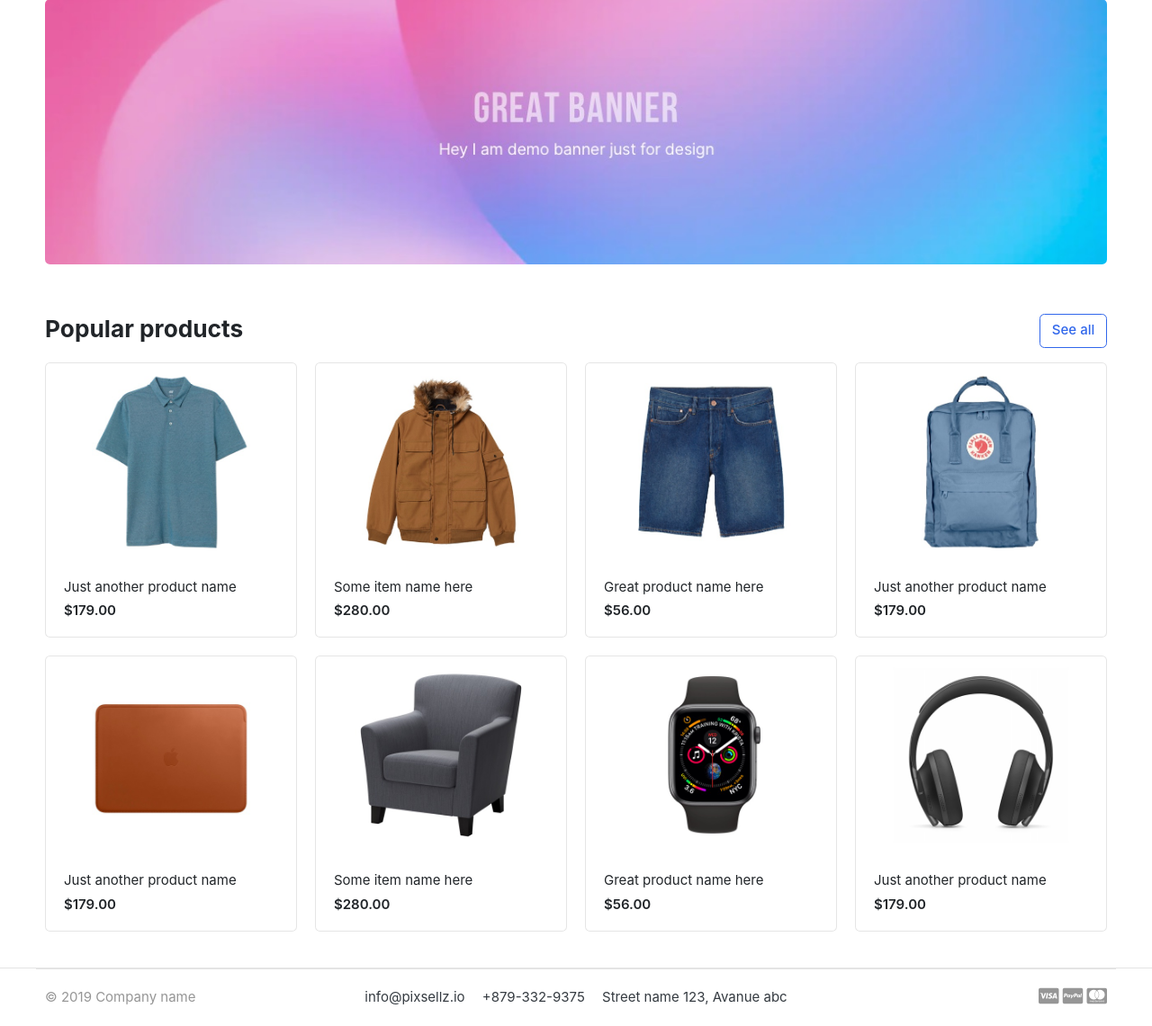
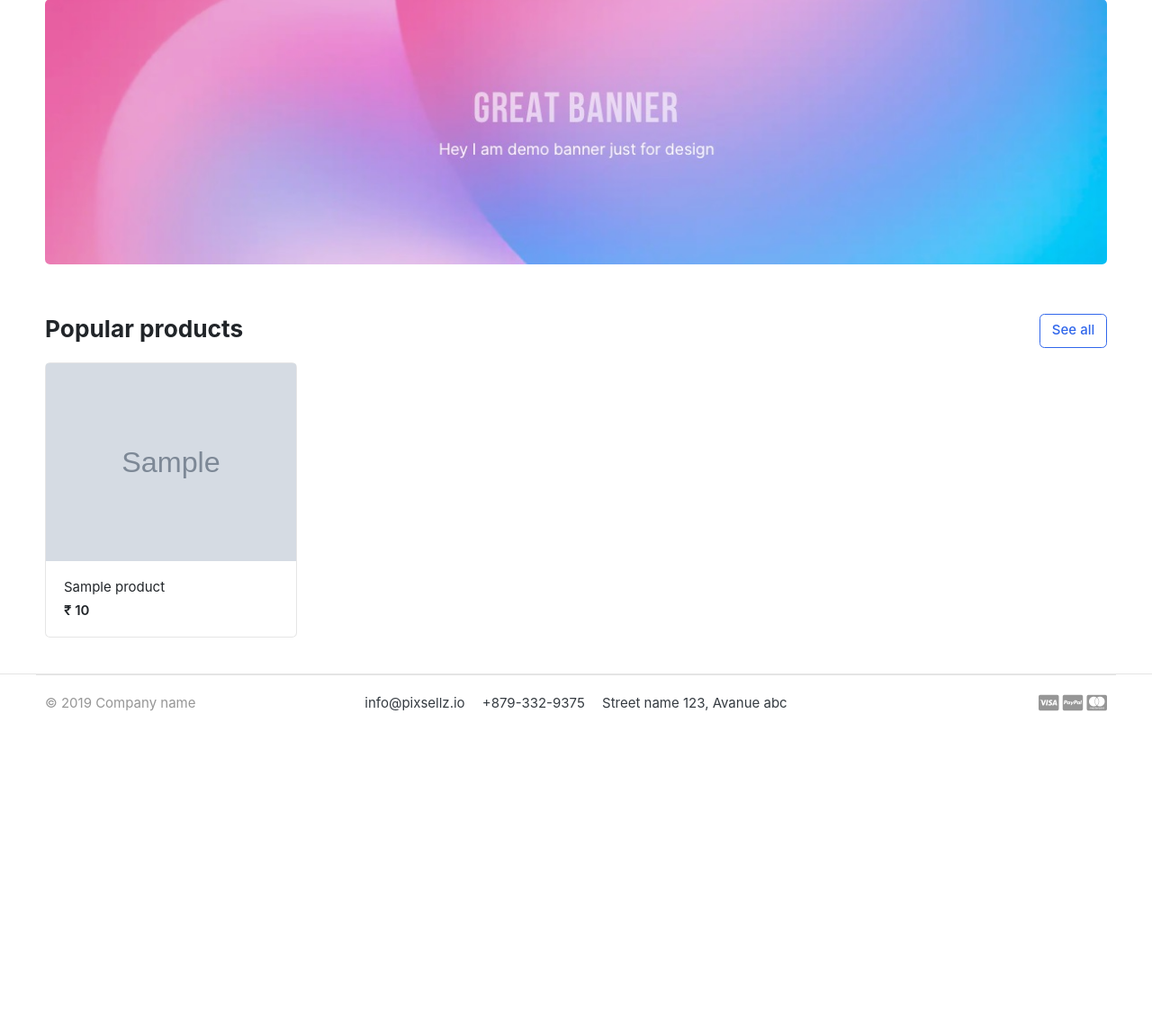
Before and after one commit to ManishGx/Ecommerce-website, a Django app: page / in a window 1280 px wide. Shown: the part 139-1280 px from the top of the page at 90% size. After the commit the page ends 930 px from the top, so only its background shows below. Run offline with Django 5.2, Linux system fonts and the light colour scheme; tables that the repository leaves empty hold one stand-in row (values such as "Sample post"); grey boxes marked "Sample" are stand-in pictures; some libraries are stand-ins or nearby versions; some web fonts are replaced.

Commit message:
add products and display on homepage

```diff
--- a/ecomm/views.py
+++ b/ecomm/views.py
@@ -1,4 +1,10 @@
 from django.shortcuts import render
+from store.models import Product
 
 def home(request):
-    return render(request, 'home.html')
+    products = Product.objects.all().filter(is_available=True)
+
+    context = {
+        'products': products,
+    }
+    return render(request, 'home.html', context)
--- a/templates/home.html
+++ b/templates/home.html
@@ -24,78 +24,18 @@
 
 
 <div class="row">
+
+	{% for product in products %}
 	<div class="col-md-3">
 		<div class="card card-product-grid">
-			<a href="./product-detail.html" class="img-wrap"> <img src="{% static 'images/items/1.jpg' %}"> </a>
+			<a href="./product-detail.html" class="img-wrap"> <img src="{{ product.images.url }}"> </a>
 			<figcaption class="info-wrap">
-				<a href="./product-detail.html" class="title">Just another product name</a>
-				<div class="price mt-1">$179.00</div> <!-- price-wrap.// -->
+				<a href="./product-detail.html" class="title">{{ product.product_name }}</a>
+				<div class="price mt-1">₹ {{ product.price }}</div> <!-- price-wrap.// -->
 			</figcaption>
 		</div>
 	</div> <!-- col.// -->
-	<div class="col-md-3">
-		<div class="card card-product-grid">
-			<a href="./product-detail.html" class="img-wrap"> <img src="{% static 'images/items/2.jpg' %}"> </a>
-			<figcaption class="info-wrap">
-				<a href="./product-detail.html" class="title">Some item name here</a>
-				<div class="price mt-1">$280.00</div> <!-- price-wrap.// -->
-			</figcaption>
-		</div>
-	</div> <!-- col.// -->
-	<div class="col-md-3">
-		<div class="card card-product-grid">
-			<a href="./product-detail.html" class="img-wrap"> <img src="{% static 'images/items/3.jpg' %}"> </a>
-			<figcaption class="info-wrap">
-				<a href="./product-detail.html" class="title">Great product name here</a>
-				<div class="price mt-1">$56.00</div> <!-- price-wrap.// -->
-			</figcaption>
-		</div>
-	</div> <!-- col.// -->
-	<div class="col-md-3">
-		<div class="card card-product-grid">
-			<a href="./product-detail.html" class="img-wrap"> <img src="{% static 'images/items/4.jpg' %}"> </a>
-			<figcaption class="info-wrap">
-				<a href="./product-detail.html" class="title">Just another product name</a>
-				<div class="price mt-1">$179.00</div> <!-- price-wrap.// -->
-			</figcaption>
-		</div>
-	</div> <!-- col.// -->
-	<div class="col-md-3">
-		<div class="card card-product-grid">
-			<a href="./product-detail.html" class="img-wrap"> <img src="{% static 'images/items/5.jpg' %}"> </a>
-			<figcaption class="info-wrap">
-				<a href="./product-detail.html" class="title">Just another product name</a>
-				<div class="price mt-1">$179.00</div> <!-- price-wrap.// -->
-			</figcaption>
-		</div>
-	</div> <!-- col.// -->
-	<div class="col-md-3">
-		<div class="card card-product-grid">
-			<a href="./product-detail.html" class="img-wrap"> <img src="{% static 'images/items/6.jpg' %}"> </a>
-			<figcaption class="info-wrap">
-				<a href="./product-detail.html" class="title">Some item name here</a>
-				<div class="price mt-1">$280.00</div> <!-- price-wrap.// -->
-			</figcaption>
-		</div>
-	</div> <!-- col.// -->
-	<div class="col-md-3">
-		<div class="card card-product-grid">
-			<a href="./product-detail.html" class="img-wrap"> <img src="{% static 'images/items/7.jpg' %}"> </a>
-			<figcaption class="info-wrap">
-				<a href="./product-detail.html" class="title">Great product name here</a>
-				<div class="price mt-1">$56.00</div> <!-- price-wrap.// -->
-			</figcaption>
-		</div>
-	</div> <!-- col.// -->
-	<div class="col-md-3">
-		<div class="card card-product-grid">
-			<a href="./product-detail.html" class="img-wrap"> <img src="{% static 'images/items/9.jpg' %}"> </a>
-			<figcaption class="info-wrap">
-				<a href="./product-detail.html" class="title">Just another product name</a>
-				<div class="price mt-1">$179.00</div> <!-- price-wrap.// -->
-			</figcaption>
-		</div>
-	</div> <!-- col.// -->
+	{% endfor %}
 </div> <!-- row.// -->
 
 </div><!-- container // -->
```
Also changed, not shown: media/photos/products/ATX-Jeans.jpg (added), media/photos/products/Blue-Shirt.jpg (added), media/photos/products/Great-Tshirt.jpg (added), media/photos/products/Mavi_jeans.jpg (added), media/photos/products/Puma-Ferrari-Shoes.jpg (added), media/photos/products/US-Polo-Assn_Jacket.jpg (added), media/photos/products/Wrangler-Shirt.jpg (added), media/photos/products/jordan-true-flight-basketball-shoes.jpg (added).
